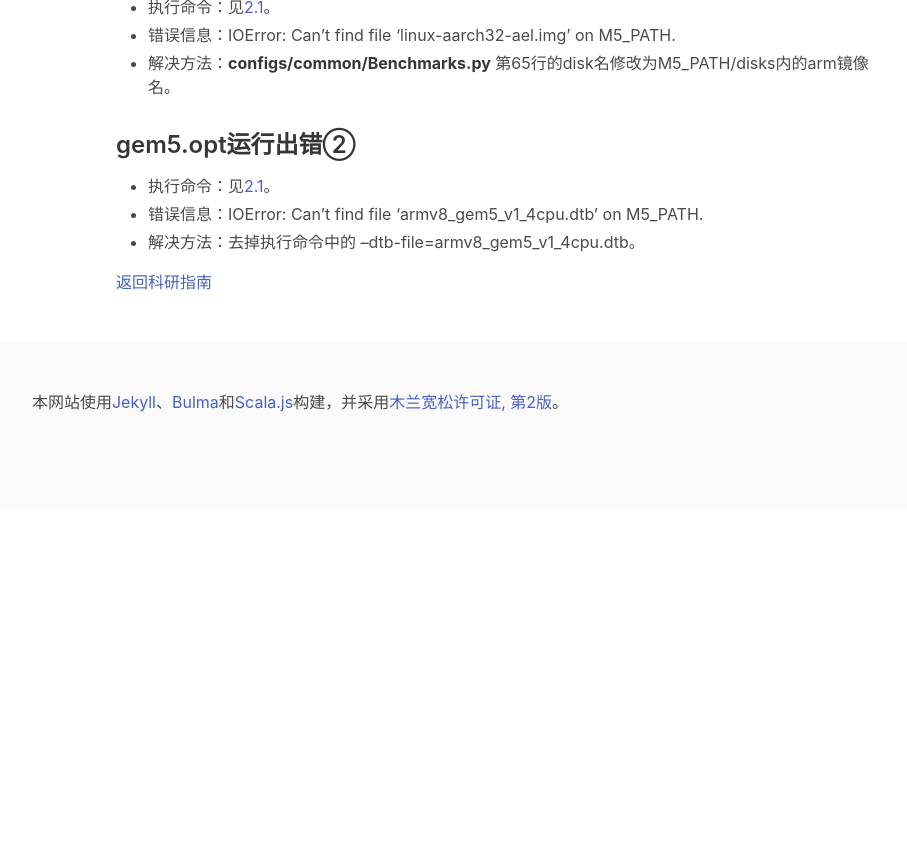
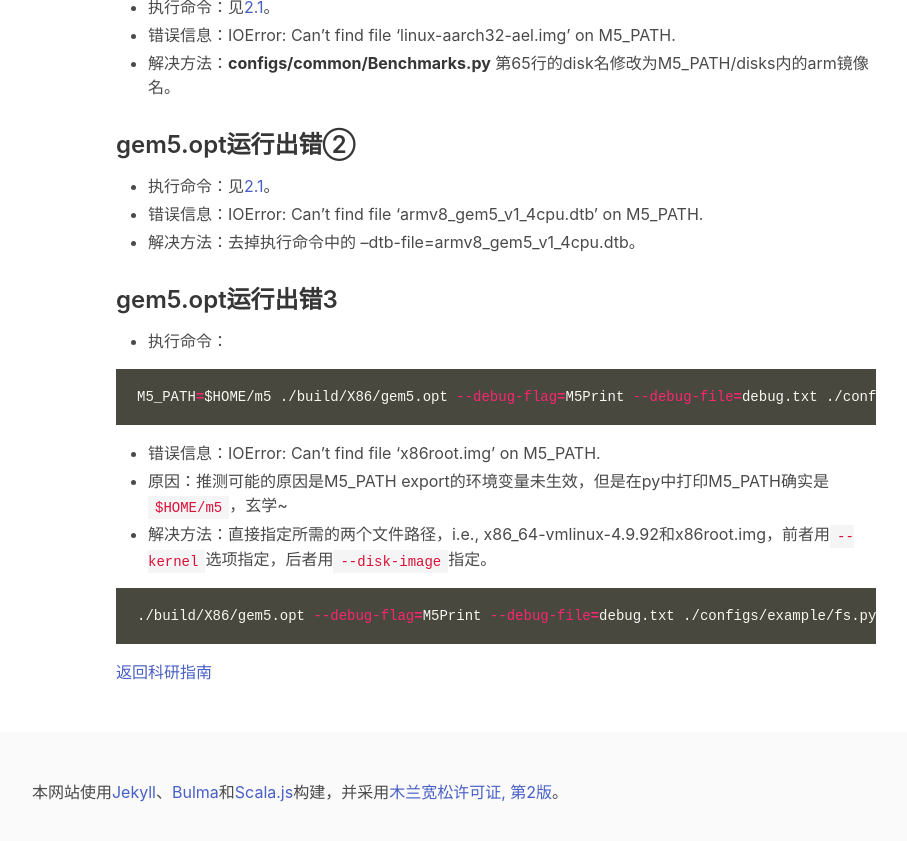
Before and after one commit to haslaboratory/haslaboratory.github.io, a Jekyll site: the page built from _docs/gem5/simplessd.md, in a window 1280 px wide and 900 px high, scrolled down 4704 px. Shown: the top 841 px of the window, without its empty margins (340-1247 px from the left). Built offline with Jekyll 4.4.1, drawn with Linux system fonts in a browser that asks for light colours; nearby versions of some CDN libraries; library files that are not in the unit come from our copies; before the commit the page ends 5214 px from its top, so only the background shows below that.

Commit message:
添加gem5运行错误信息

````diff
--- a/_docs/gem5/simplessd.md
+++ b/_docs/gem5/simplessd.md
@@ -269,4 +269,20 @@ m5 exit<br>
 - 错误信息：IOError: Can't find file 'armv8_gem5_v1_4cpu.dtb' on M5_PATH.
 - 解决方法：去掉执行命令中的 --dtb-file=armv8_gem5_v1_4cpu.dtb。
 
+### gem5.opt运行出错3
+
+- 执行命令：
+
+```bash
+M5_PATH=$HOME/m5 ./build/X86/gem5.opt --debug-flag=M5Print --debug-file=debug.txt ./configs/example/fs.py --kernel=x86_64-vmlinux-4.9.92 --num-cpu=2 --cpu-clock=2GHz --caches --l2cache --cpu-type=AtomicSimpleCPU --mem-size=2GB --mem-type=DDR4_2400_8x8 --ssd-interface=nvme --ssd-config=./src/dev/storage/simplessd/config/sample.cfg
+```
+
+- 错误信息：IOError: Can't find file 'x86root.img' on M5_PATH.
+- 原因：推测可能的原因是M5_PATH export的环境变量未生效，但是在py中打印M5_PATH确实是`$HOME/m5`，玄学~
+- 解决方法：直接指定所需的两个文件路径，i.e., x86_64-vmlinux-4.9.92和x86root.img，前者用`--kernel`选项指定，后者用`--disk-image`指定。
+
+```bash
+./build/X86/gem5.opt --debug-flag=M5Print --debug-file=debug.txt ./configs/example/fs.py --kernel=/home/shiliu/m5/binaries/x86_64-vmlinux-4.9.92 --num-cpu=2 --cpu-clock=2GHz --caches --l2cache --cpu-type=AtomicSimpleCPU --mem-size=2GB --mem-type=DDR4_2400_8x8 --ssd-interface=nvme --ssd-config=./src/dev/storage/simplessd/config/sample.cfg --disk-image=/home/shiliu/m5/disks/x86root.img
+```
+
 [返回科研指南](https://haslab.org/guide/index.html)
````
